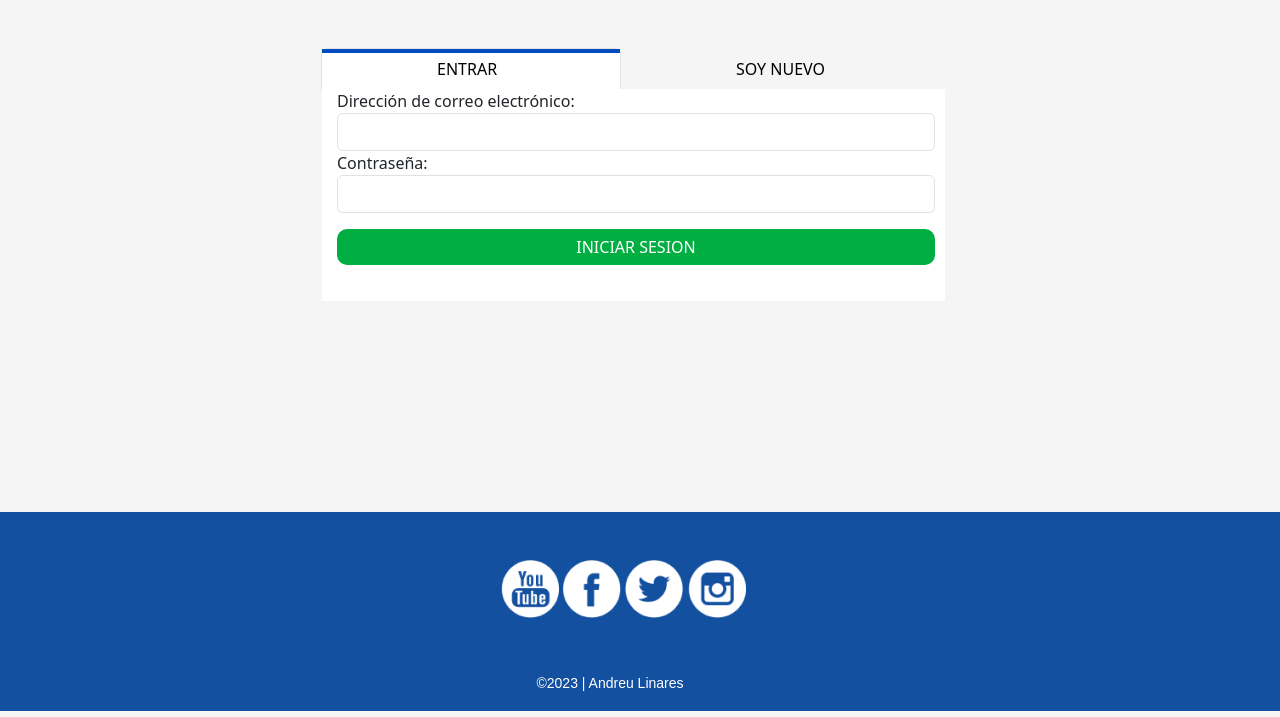
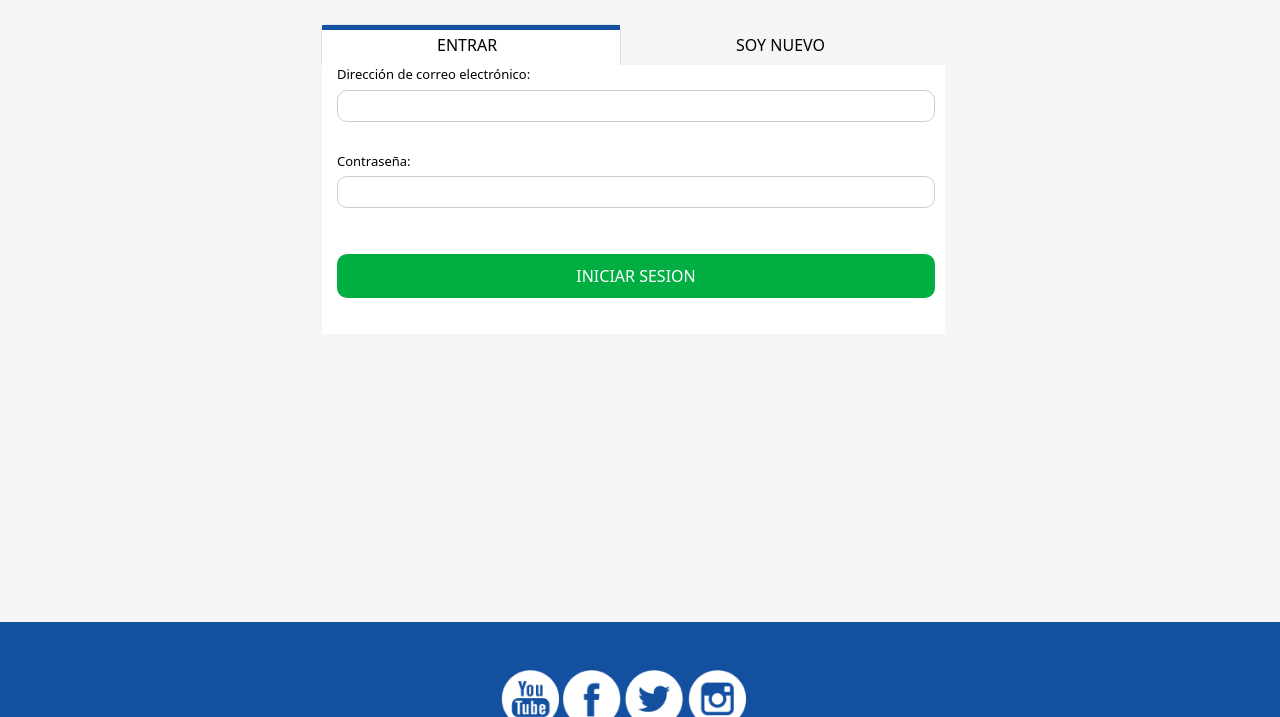
Before and after one commit to Andreulinares/testLinares, a PHP site: page /Foodrus/views/login.php in a window 1280 px wide. Shown: the part 83-800 px from the top of the page. Run offline with PHP 8.4, Linux system fonts and the light colour scheme; the visitor is signed in with stand-in values (Sample User, id 1).

Commit message:
login css

```diff
--- a/Foodrus/assets/css/login.css
+++ b/Foodrus/assets/css/login.css
@@ -105,7 +105,7 @@ svg{
 .bg-custom{
     background-color: #1450A0;
     position: absolute;
-    top: 595px;
+    top: 705px;
 }
 
 /* VENTANA EMERGENTE CARRITO */
@@ -200,8 +200,8 @@ svg{
     content: "";
     position: absolute;
     width: 100%;
-    height: 4px;
-    background-color: #004bbe;
+    height: 5px;
+    background-color: #1450a0;
     top: 0;
     left: 0px;
 }
@@ -224,6 +224,7 @@ svg{
     width: 100%;
     background-color: #00ae42;
     border: none;
+    padding: 10px 15px;
 }
 
 .btn-iniciar:hover{
@@ -237,6 +238,7 @@ svg{
     width: 100%;
     background-color: #66BC29;
     border: none;
+    padding: 10px 15px;
 }
 
 .btn-registrar:hover{
@@ -244,3 +246,22 @@ svg{
     border: none;
     border-radius: 10px;
 }
+
+.label-form {
+    border: 1px solid #ccc;
+    font-size: 14px;
+    border-radius: 10px;
+    height: 32px;
+}
+
+label {
+    color: black;
+    font-weight: 500;
+    font-size: 13px;
+    text-transform: none;
+    margin-bottom: 5px;
+}
+
+.form-group {
+    margin-bottom: 30px;
+}
--- a/Foodrus/views/login.php
+++ b/Foodrus/views/login.php
@@ -64,7 +64,7 @@ session_start();
 </nav>
 </header>
 <section>
-    <div class="container mt-5">
+    <div class="container mt-4">
 
         <!-- Pestañas -->
         <ul class="nav nav-tabs custom-tabs" id="myTabs" role="tablist">
@@ -79,33 +79,40 @@ session_start();
         <!-- Formularios -->
             <div class="col-md-6 bg-login tab-pane show active" id="loginForm" role="tabpanel" aria-labelledby="login-tab">
                 <form action="../index.php?controller=usuario&action=iniciarSesion" method="post">
+                    <div class="form-group">
                         <label for="email">Dirección de correo electrónico:</label>
-                    <input type="email" class="form-control" id="email" name="email" required>
-
+                        <input type="email" class="form-control label-form" id="email" name="email" required>
+                    </div>
+                    <div class="form-group">
                         <label for="password">Contraseña:</label>
-                    <input type="password" class="form-control" id="password" name="password" required>
-
+                        <input type="password" class="form-control label-form" id="password" name="password" required>
+                    </div>
                     <button type="submit" name="iniciar_sesion" class="btn btn-primary mt-3 btn-iniciar">INICIAR SESION</button>
                 </form>
             </div>
 
             <div class="col-md-6 bg-login tab-pane" id="registroForm" role="tabpanel" aria-labelledby="registro-tab">
                 <form action="../index.php?controller=usuario&action=registrarUsuario" method="post">
+                    <div class="form-group">
                         <label for="nombre">Nombre</label>
-                    <input type="text" class="form-control" id="nombre" name="nombre" required>
-
+                        <input type="text" class="form-control label-form" id="nombre" name="nombre" required>
+                    </div>
+                    <div class="form-group">
                         <label for="apell">Apellidos</label>
-                    <input type="text" class="form-control" id="apell" name="apell" required>
-
+                        <input type="text" class="form-control label-form" id="apell" name="apell" required>
+                    </div>
+                    <div class="form-group">
                         <label for="tel">Numero de telefono:</label>
-                    <input type="number" class="form-control" id="tel" name="tel" required>
-
+                        <input type="number" class="form-control label-form" id="tel" name="tel" required>
+                    </div>
+                    <div class="form-group">
                         <label for="mail">Correo electrónico</label>
-                    <input type="text" class="form-control" id="mail" name="mail" required>
-
+                        <input type="text" class="form-control label-form" id="mail" name="mail" required>
+                    </div>
+                    <div class="form-group">
                         <label for="passwd">Contraseña:</label>
-                    <input type="password" class="form-control" id="passwd" name="passwd" required>
-
+                        <input type="password" class="form-control label-form" id="passwd" name="passwd" required>
+                    </div>
                     <button type="submit" name="registrar" class="btn btn-success mt-3 btn-registrar">REGISTRARSE</button>
                 </form>
             </div>
```
Lines whose indentation alone changed are shown as unchanged.
